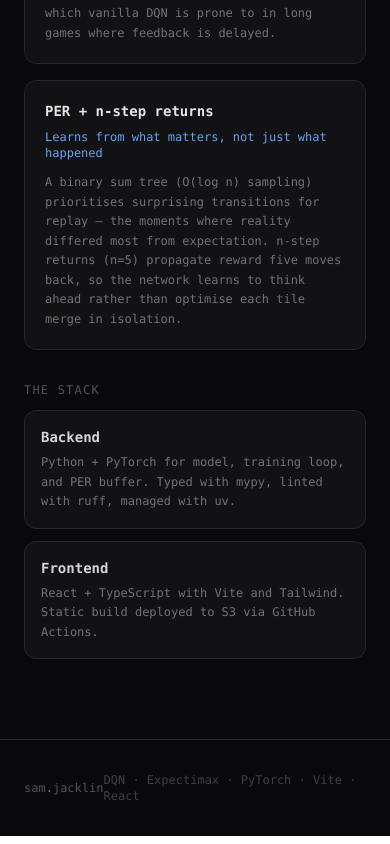
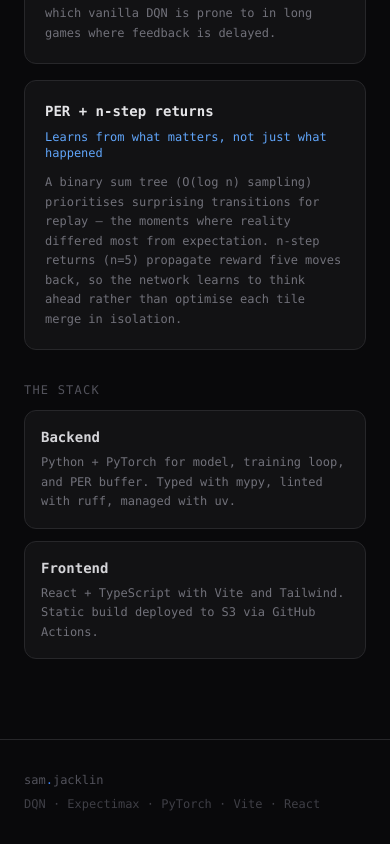
Before and after one commit to SamJacklin/deep2048, a React (Vite) app in the folder frontend/: page / in a window 390 px wide. Shown: the part 3430-4274 px from the top of the page. Built offline with nearby package versions, Linux system fonts and the light colour scheme.

Commit message:
fix: footer wraps to column on mobile to prevent overlap

```diff
--- a/frontend/src/App.tsx
+++ b/frontend/src/App.tsx
@@ -204,7 +204,7 @@ export default function App() {
 
       {/* Footer */}
       <footer className="border-t border-zinc-800 mt-10 py-8 px-6">
-        <div className="max-w-5xl mx-auto flex items-center justify-between">
+        <div className="max-w-5xl mx-auto flex flex-col gap-2 sm:flex-row sm:items-center sm:justify-between">
           <span className="font-mono text-xs text-zinc-600">
             sam<span className="text-blue-500">.</span>jacklin
           </span>
```
